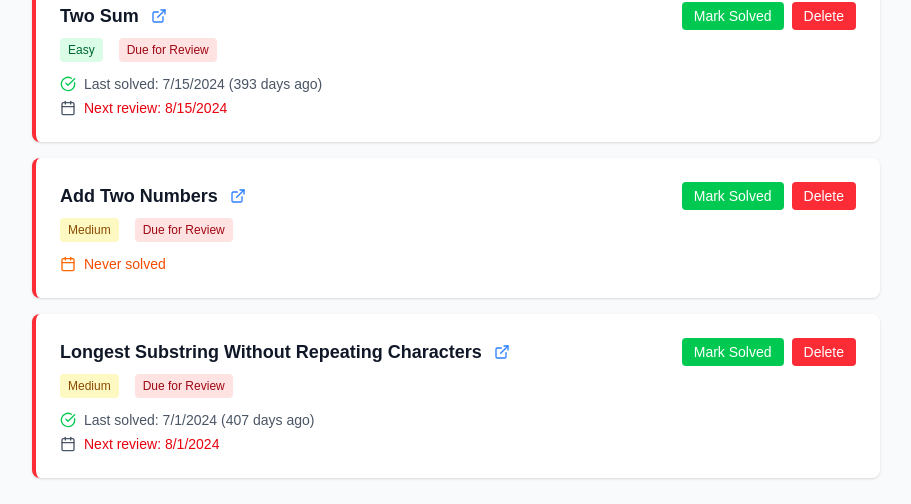
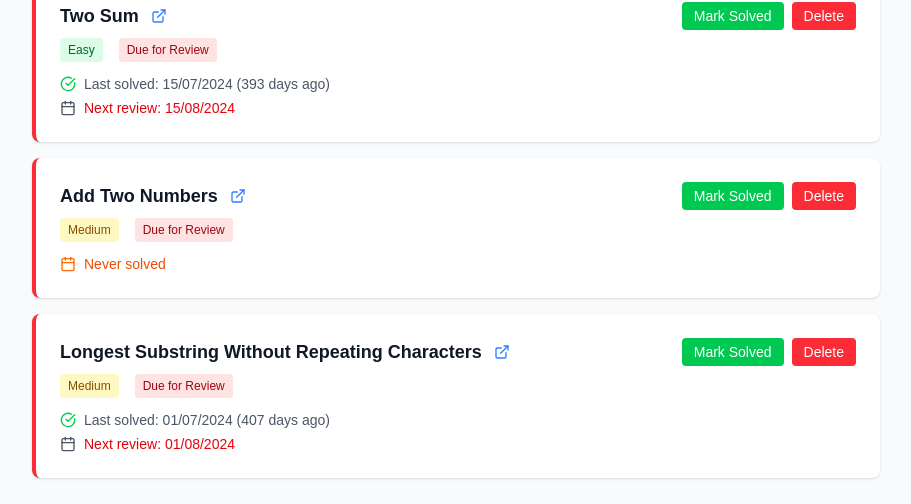
Before and after one commit to Kennethsim2000/leetcodetracker, a Next.js app: page / in a window 1280 px wide. Shown: the part 208-712 px from the top of the page, without its empty margins (184-1095 px from the left). Built offline with nearby package versions, Linux system fonts and the light colour scheme.

Commit message:
Fix date format on questionList

```diff
--- a/app/components/QuestionList.tsx
+++ b/app/components/QuestionList.tsx
@@ -81,8 +81,9 @@ export const QuestionsList: React.FC<QuestionsListProps> = ({
                     <div className="flex items-center gap-2">
                       <CheckCircle className="w-4 h-4 text-green-500" />
                       <span>
-                        Last solved: {question.last_solved.toLocaleDateString()}{" "}
-                        ({daysSinceLastSolved} days ago)
+                        Last solved:{" "}
+                        {question.last_solved.toLocaleDateString("en-GB")} (
+                        {daysSinceLastSolved} days ago)
                       </span>
                     </div>
                   ) : (
@@ -99,7 +100,7 @@ export const QuestionsList: React.FC<QuestionsListProps> = ({
                       <Calendar className="w-4 h-4" />
                       <span className={isDue ? "text-red-600 font-medium" : ""}>
                         Next review:{" "}
-                        {question.reminder_date.toLocaleDateString()}
+                        {question.reminder_date.toLocaleDateString("en-GB")}
                       </span>
                     </div>
                   )}
```
